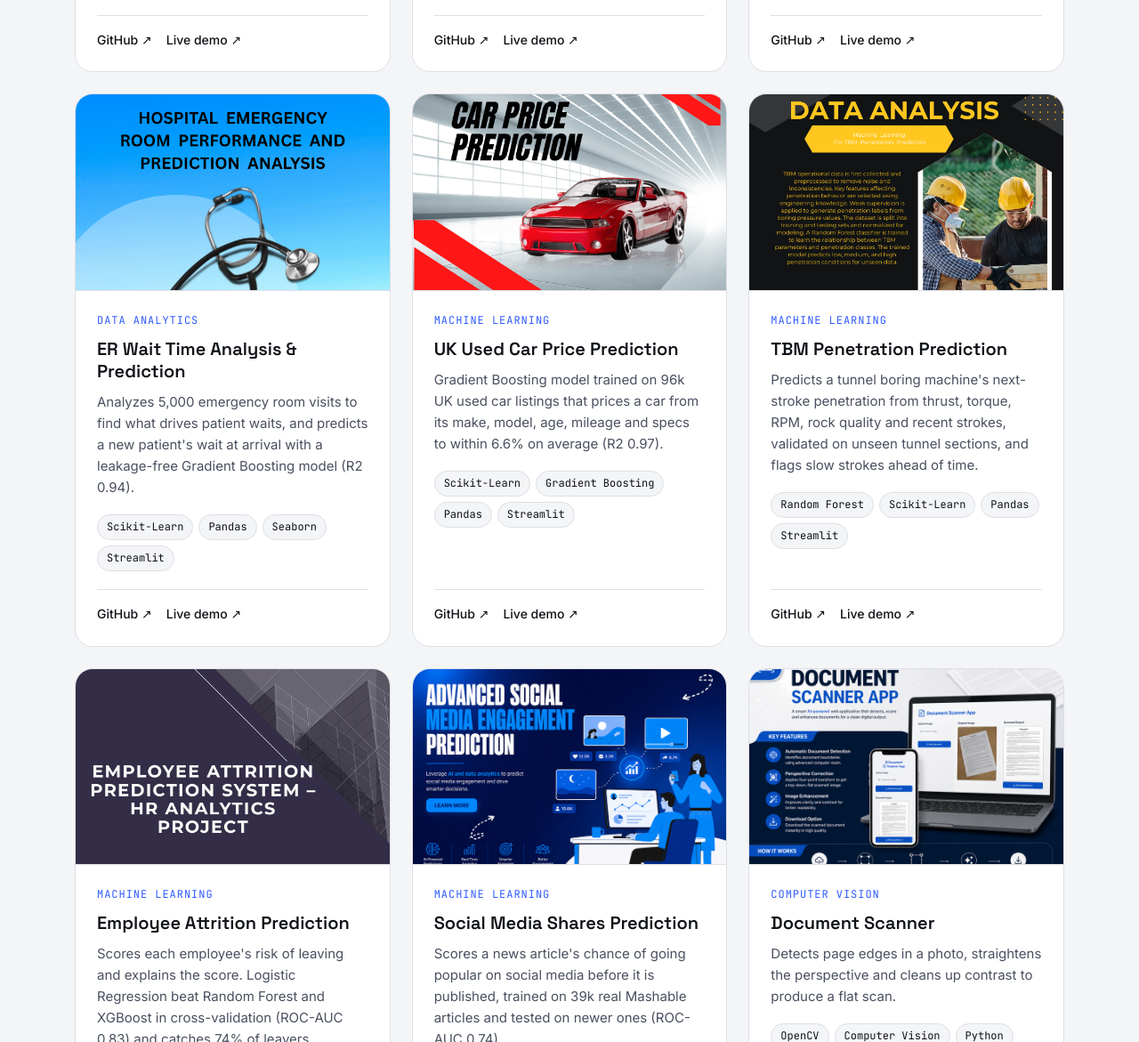
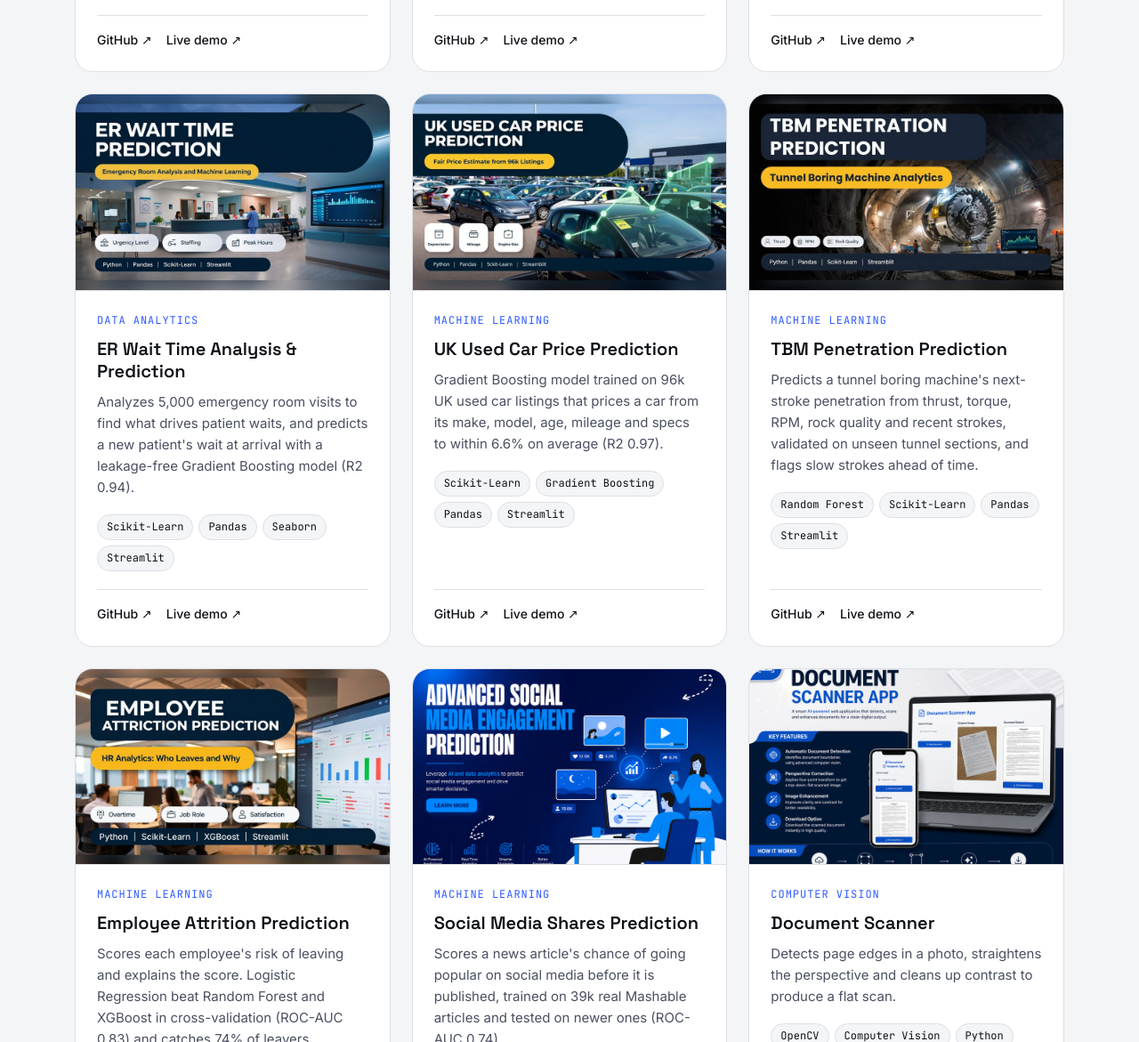
Before and after one commit to Qasim00760/My-portfolio, a plain HTML site: page index.html in a window 1280 px wide. Shown: the part 1609-2780 px from the top of the page at 89% size. Drawn offline with Linux system fonts and the light colour scheme.

Commit message:
Replace ER, car price, TBM and attrition card images with poster covers
Co-Authored-By: Claude Opus 5.5 <noreply@anthropic.com>
Claude-Session: https://claude.ai/code/session_0149ZQrfuG7TBYKWBudKiQmk

```diff
--- a/data/projects.js
+++ b/data/projects.js
@@ -48,7 +48,7 @@ window.PROJECTS = [
     category: "data-analytics",
     description: "Analyzes 5,000 emergency room visits to find what drives patient waits, and predicts a new patient's wait at arrival with a leakage-free Gradient Boosting model (R2 0.94).",
     tech: ["Scikit-Learn", "Pandas", "Seaborn", "Streamlit"],
-    image: "assets/images/Hospital Emergency_Room_Performance & Prediction_Project.png",
+    image: "assets/images/er-wait-time-prediction.jpg?v=2",
     github: "https://github.com/Qasim00760/er-wait-time-prediction",
     live: "https://mq-er-wait-time-prediction.streamlit.app/"
   },
@@ -59,7 +59,7 @@ window.PROJECTS = [
     category: "machine-learning",
     description: "Gradient Boosting model trained on 96k UK used car listings that prices a car from its make, model, age, mileage and specs to within 6.6% on average (R2 0.97).",
     tech: ["Scikit-Learn", "Gradient Boosting", "Pandas", "Streamlit"],
-    image: "assets/images/car price prediction.png",
+    image: "assets/images/car-price-prediction.jpg?v=2",
     github: "https://github.com/Qasim00760/car-price-prediction",
     live: "https://mq-car-price-prediction.streamlit.app/"
   },
@@ -68,7 +68,7 @@ window.PROJECTS = [
     category: "machine-learning",
     description: "Predicts a tunnel boring machine's next-stroke penetration from thrust, torque, RPM, rock quality and recent strokes, validated on unseen tunnel sections, and flags slow strokes ahead of time.",
     tech: ["Random Forest", "Scikit-Learn", "Pandas", "Streamlit"],
-    image: "assets/images/Machine Learning For TBM Penetration Prediction.png",
+    image: "assets/images/tbm-penetration-prediction.jpg?v=2",
     github: "https://github.com/Qasim00760/tbm-penetration-prediction",
     live: "https://mq-tbm-penetration-prediction.streamlit.app/"
   },
@@ -77,7 +77,7 @@ window.PROJECTS = [
     category: "machine-learning",
     description: "Scores each employee's risk of leaving and explains the score. Logistic Regression beat Random Forest and XGBoost in cross-validation (ROC-AUC 0.83) and catches 74% of leavers.",
     tech: ["Scikit-Learn", "XGBoost", "Classification", "Streamlit"],
-    image: "assets/images/employee-attrition-prediction.png",
+    image: "assets/images/employee-attrition-prediction.jpg?v=2",
     github: "https://github.com/Qasim00760/employee-attrition-prediction",
     live: "https://mq-employee-attrition-prediction.streamlit.app/"
   },
--- a/index.html
+++ b/index.html
@@ -307,7 +307,7 @@
     </button>
   </div>
 
-  <script src="./data/projects.js?v=19"></script>
+  <script src="./data/projects.js?v=20"></script>
   <script src="./assets/js/script.js?v=7"></script>
 
   <script>
```
Also changed, not shown: assets/images/Hospital Emergency_Room_Performance & Prediction_Project.png (deleted), assets/images/Machine Learning For TBM Penetration Prediction.png (deleted), assets/images/car price prediction.png (deleted), assets/images/car-price-prediction.jpg (added), assets/images/employee-attrition-prediction.jpg (added), assets/images/employee-attrition-prediction.png (deleted), assets/images/er-wait-time-prediction.jpg (added), assets/images/tbm-penetration-prediction.jpg (added).
